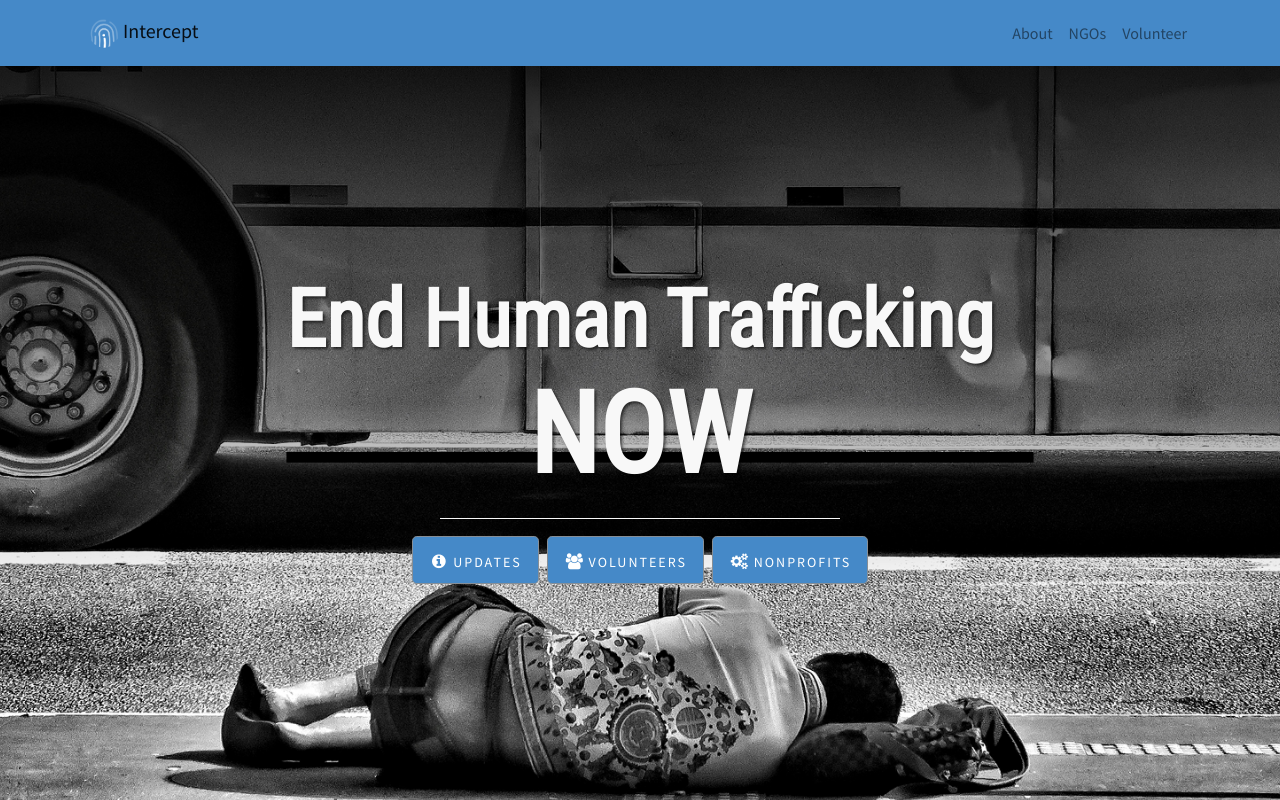
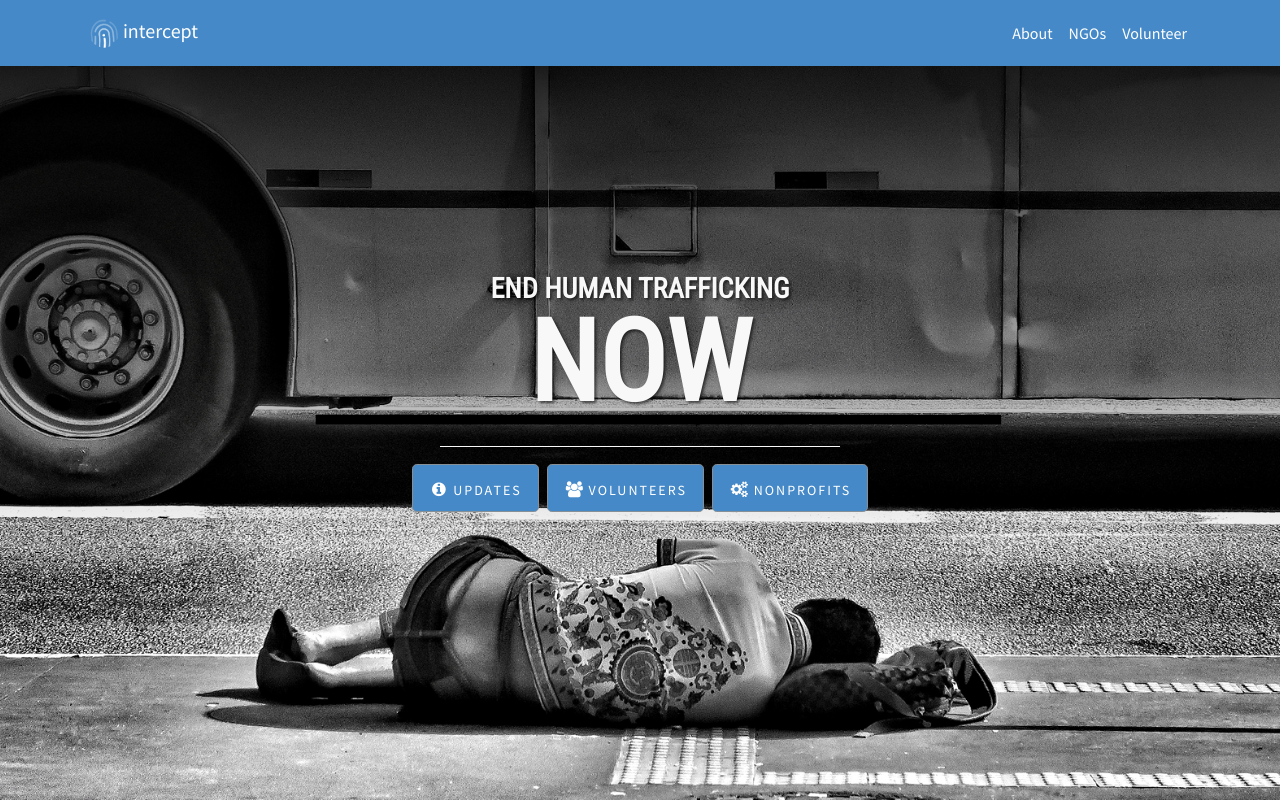
Before and after one commit to Jalysa16/Intercept-2017, a plain HTML site: page index.html in a window 1280 px wide. Shown: the top 800 px of the page. Drawn offline with Linux system fonts and the light colour scheme; a script that the page names is missing.

Commit message:
updated images

```diff
--- a/index.html
+++ b/index.html
@@ -29,20 +29,20 @@
     <!-- Navigation -->
     <nav class="navbar navbar-expand-lg navbar-light  fixed-top" id="navbar">
       <div class="container">
-        <a class="navbar-brand" href="#"><img src="public/img/logowhite.png" id="navimg">Intercept</a>
+        <a class="navbar-brand" href="#" id="navtext"><img src="public/img/logowhite.png" id="navimg">intercept</a>
         <button class="navbar-toggler" type="button" data-toggle="collapse" data-target="#navbarResponsive" aria-controls="navbarResponsive" aria-expanded="false" aria-label="Toggle navigation">
           <span class="navbar-toggler-icon"></span>
         </button>
         <div class="collapse navbar-collapse" id="navbarResponsive">
           <ul class="navbar-nav ml-auto">
             <li class="nav-item">
-              <a class="nav-link" href="#mission">About</a>
+              <a class="nav-link" href="#mission" id="navtext">About</a>
             </li>
             <li class="nav-item">
-              <a class="nav-link" href="#ngos">NGOs</a>
+              <a class="nav-link" href="#ngos" id="navtext">NGOs</a>
             </li>
             <li class="nav-item">
-              <a class="nav-link" href="#volunteer">Volunteer</a>
+              <a class="nav-link" href="#volunteer" id="navtext">Volunteer</a>
             </li>
           </ul>
         </div>
@@ -54,7 +54,7 @@
       <div class="container">
         <div class="intro-message">
           <!-- <h1>Intercept</h1> -->
-          <h1>End Human Trafficking</h1>
+          <h3 id="toptext">END HUMAN TRAFFICKING</h3>
           <h1 id="bignow">NOW</h1>
           <hr class="intro-divider">
           <ul class="list-inline intro-social-buttons">
@@ -195,7 +195,7 @@
         </ul></p>
       </div>
       <div class="col-lg-5 ml-auto order-lg-1">
-        <img class="img-fluid" src="public/img/goals.jpeg" alt="">
+        <img class="img-fluid" src="public/img/ngoflow.png" alt="">
       </div>
     </div>
 
@@ -310,7 +310,7 @@
         </ul></p>
       </div>
       <div class="col-lg-5 ml-auto order-lg-1">
-        <img class="img-fluid" src="public/img/goals.jpeg" alt="">
+        <img class="img-fluid" src="public/img/onboarding.png" alt="">
       </div>
     </div>
 
--- a/public/css/landing-page.css
+++ b/public/css/landing-page.css
@@ -21,6 +21,14 @@ h1, h2, h3, h4, h5, h6, label {
 
 #navbar{
   background-color: #4589C8;
+}
+
+#navtext{
+  color: white;
+}
+
+#toptext{
+  margin-bottom: -10px;
 }
 
 .makecircle{
```
Also changed, not shown: public/img/logo_intercept-09.png (added), public/img/ngoflow.png (added), public/img/onboarding.png (added).
